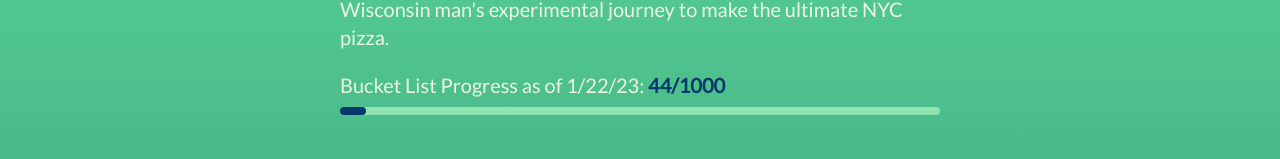
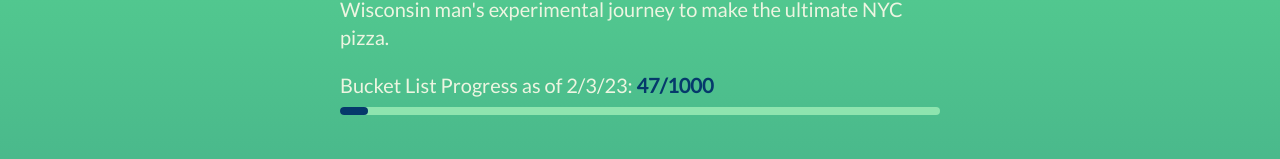
Before and after one commit to jwmke/personal-website, a Next.js app: page /blog/pizza in a window 1280 px wide. Shown: the part 221-380 px from the top of the page. Built offline with nearby package versions, Linux system fonts and the light colour scheme.

Commit message:
pizza count update

```diff
--- a/pages/blog/pizza.tsx
+++ b/pages/blog/pizza.tsx
@@ -23,10 +23,10 @@ const BlogPost: NextPage = () => {
               Wisconsin man&apos;s experimental journey to make the ultimate NYC pizza.<br/>
             </div>
             <div className='text-xl mt-5'>
-              Bucket List Progress as of 1/22/23: <span className='text-navy font-bold'>44/1000</span>
+              Bucket List Progress as of 2/3/23: <span className='text-navy font-bold'>47/1000</span>
             </div>
             <div className="w-full bg-mint rounded-full h-2 mt-2">
-              <div className="bg-navy h-2 rounded-full" style={{"width": ((44/1000.0)*100) + "%"}}></div>
+              <div className="bg-navy h-2 rounded-full" style={{"width": ((47/1000.0)*100) + "%"}}></div>
             </div>
             <div className='text-xl child:mt-5 mt-8'>
               <div className='align-text-bottom'>
```
